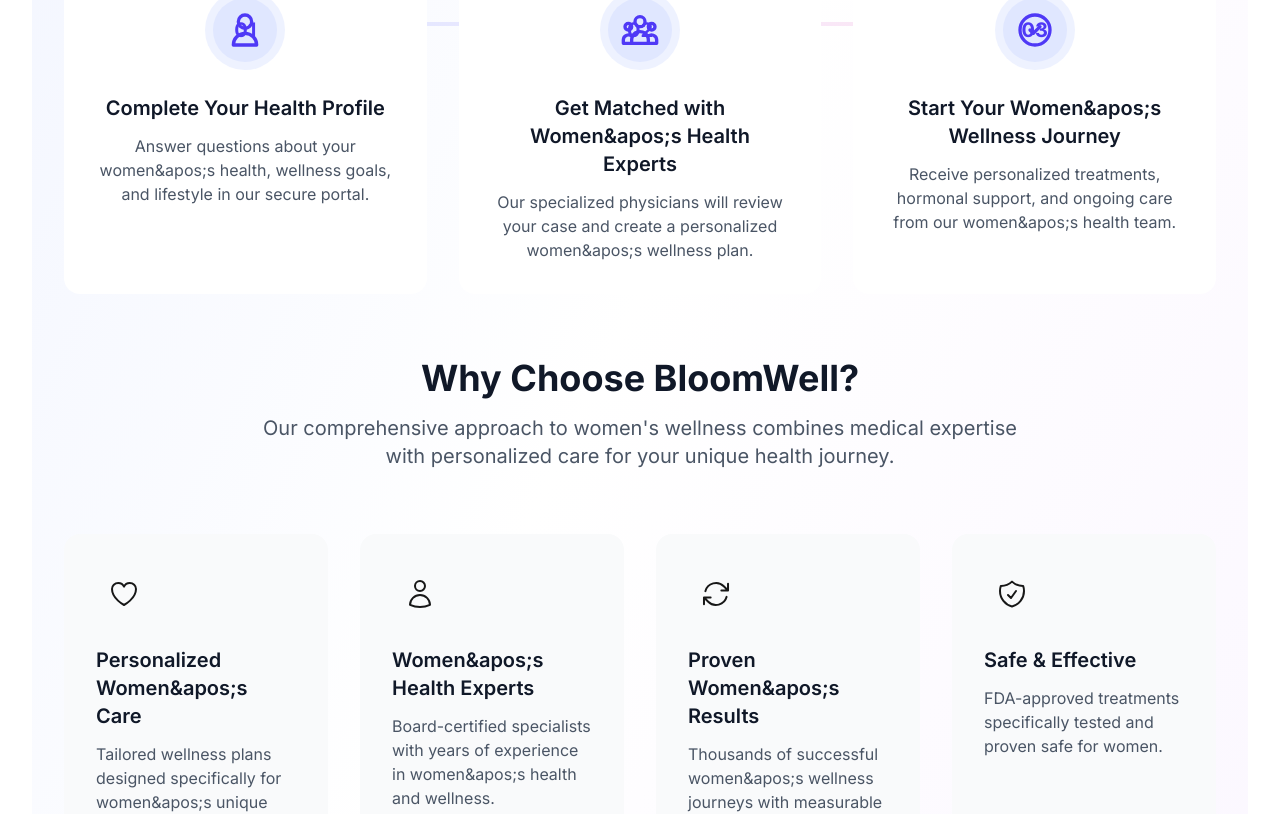
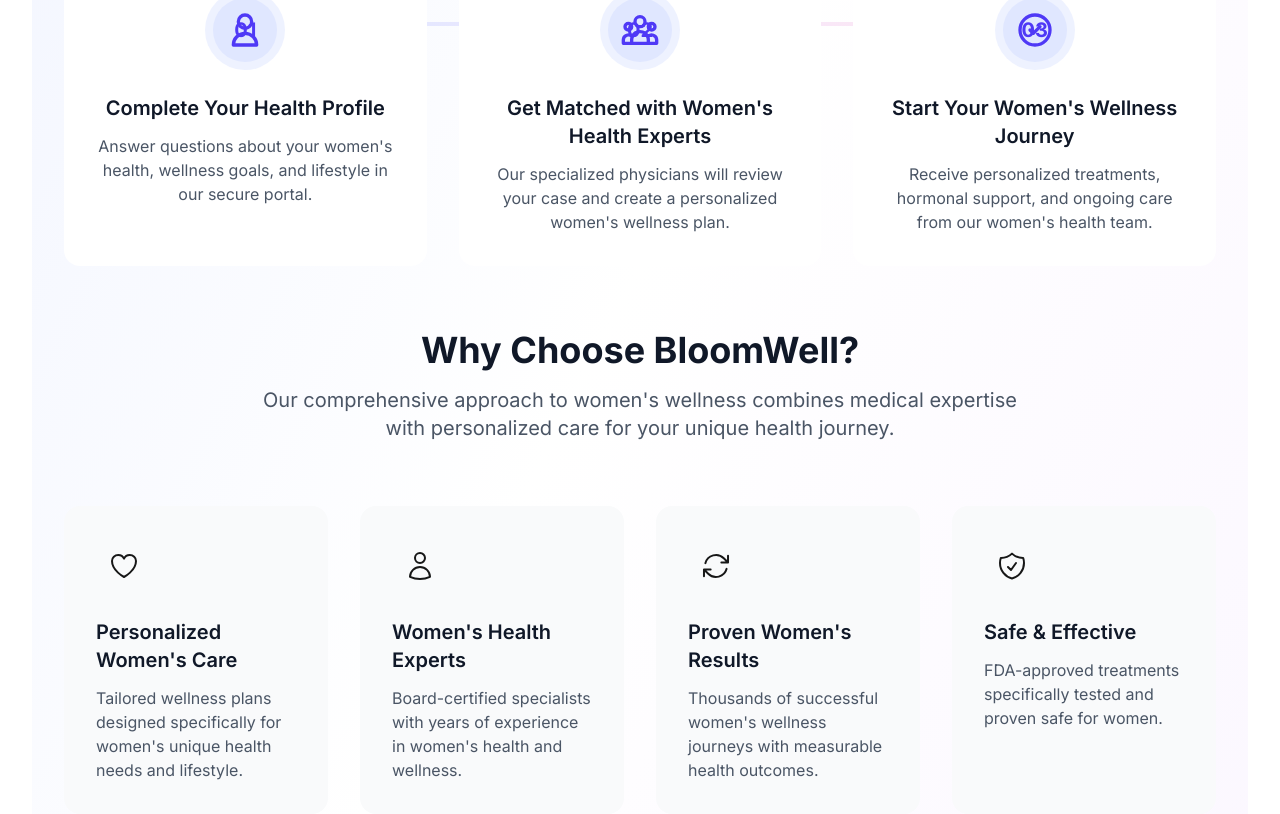
Before and after one commit to Jyoti-Technosoft/BloomWell, a Next.js app: page / in a window 1280 px wide. Shown: the part 1047-1861 px from the top of the page. Built offline with nearby package versions, Linux system fonts and the light colour scheme; no server answers.

Commit message:
Fix showing &apos;s

```diff
--- a/app/[treatment]/_components/treatment-content.tsx
+++ b/app/[treatment]/_components/treatment-content.tsx
@@ -83,7 +83,7 @@
       <div className="min-h-screen bg-linear-to-br from-gray-50 to-indigo-50">
         <div className="max-w-7xl mx-auto py-16 px-4 sm:px-6 lg:px-8 text-center">
           <h1 className="text-3xl font-extrabold text-gray-900">Treatment Not Found</h1>
-          <p className="mt-4 text-gray-600">The treatment you&apos;re looking for doesn&apos;t exist.</p>
+          <p className="mt-4 text-gray-600">The treatment you're looking for doesn't exist.</p>
           <Link href="/treatments" className="mt-6 inline-flex items-center text-indigo-600 hover:text-indigo-500">
             ← Back to Treatments
           </Link>
--- a/app/components/BookingModal.tsx
+++ b/app/components/BookingModal.tsx
@@ -732,7 +732,7 @@
             <li>1. Click &quot;Complete Booking&quot; to finalize your appointment</li>
             <li>2. Payment will be processed securely</li>
             {/* <li>3. You'll receive a confirmation email with consultation details</li> */}
-            <li>3. For video consultations, you&apos;ll receive a secure link 30 minutes before your appointment</li>
+            <li>3. For video consultations, you'll receive a secure link 30 minutes before your appointment</li>
             <li>4. The physician will review your information before the consultation</li>
           </ol>
         </div>
--- a/app/components/MedicalQuestionnaire.tsx
+++ b/app/components/MedicalQuestionnaire.tsx
@@ -379,7 +379,7 @@
           >
             <div className="text-center">
               <CalendarIcon className="h-12 w-12 text-indigo-600 mx-auto mb-4" />
-              <h3 className="text-xl font-semibold text-gray-900 mb-2">What&apos;s your birthday?</h3>
+              <h3 className="text-xl font-semibold text-gray-900 mb-2">What's your birthday?</h3>
               <p className="text-gray-600">We need to verify your age for medical eligibility</p>
             </div>
             <div>
@@ -496,12 +496,12 @@
                 <textarea
                   value={formData.currentlyUsingMedicines}
                   onChange={(e) => handleInputChange('currentlyUsingMedicines', e.target.value)}
-                  placeholder="e.g., Semaglutide 1mg, Tirzepatide 5mg, or describe what you&apos;re taking..."
+                  placeholder="e.g., Semaglutide 1mg, Tirzepatide 5mg, or describe what you're taking..."
                   rows={4}
                   className="w-full px-4 py-3 border border-gray-300 rounded-lg focus:ring-2 focus:ring-indigo-500 focus:border-transparent resize-none"
                 />
                 <p className="text-xs text-gray-500 mt-2">
-                  If you&apos;re not currently using any medicines, please write &quot;None&quot; or &quot;Not currently using any medicines&quot;
+                  If you're not currently using any medicines, please write &quot;None&quot; or &quot;Not currently using any medicines&quot;
                 </p>
               </div>
             </div>
--- a/app/components/TreatmentRecommendation.tsx
+++ b/app/components/TreatmentRecommendation.tsx
@@ -247,7 +247,7 @@
 
           {/* What's Included */}
           <div className="bg-indigo-50 rounded-lg p-6 mb-8">
-            <h4 className="font-semibold text-gray-900 mb-4">What&apos;s Included in Your Treatment</h4>
+            <h4 className="font-semibold text-gray-900 mb-4">What's Included in Your Treatment</h4>
             <div className="grid md:grid-cols-3 gap-4">
               <div className="flex items-start">
                 <TruckIcon className="h-5 w-5 text-indigo-600 mr-3 mt-0.5 shrink-0" />
--- a/app/global-error.tsx
+++ b/app/global-error.tsx
@@ -68,10 +68,10 @@
                 <strong>Try refreshing the page</strong> - Sometimes a simple reload fixes the issue
               </p>
               <p>
-                <strong>Check your internet connection</strong> - Ensure you&apos;re connected to the internet
+                <strong>Check your internet connection</strong> - Ensure you're connected to the internet
               </p>
               <p>
-                <strong>Clear browser cache</strong> - Clear your browser&apos;s cache and cookies
+                <strong>Clear browser cache</strong> - Clear your browser's cache and cookies
               </p>
               <p>
                 <strong>Contact support</strong> - If the problem persists, reach out to our support team
--- a/app/medicines/[medicineId]/page.tsx
+++ b/app/medicines/[medicineId]/page.tsx
@@ -155,7 +155,7 @@
         <div className="max-w-4xl mx-auto px-4 py-12">
           <div className="text-center">
             <h1 className="text-3xl font-bold text-gray-900 mb-4">Medicine Not Found</h1>
-            <p className="text-gray-600 mb-6">The medicine you&apos;re looking for doesn&apos;t exist.</p>
+            <p className="text-gray-600 mb-6">The medicine you're looking for doesn't exist.</p>
             <Link href="/treatments" className="text-indigo-600 hover:text-indigo-500">
               ← Back to Treatments
             </Link>
@@ -352,7 +352,7 @@
       <div className="min-h-screen bg-gray-50 flex items-center justify-center">
         <div className="text-center">
           <h1 className="text-2xl font-bold text-gray-900 mb-4">Medicine Not Found</h1>
-          <p className="text-gray-600 mb-8">The medicine you&apos;re looking for doesn&apos;t exist.</p>
+          <p className="text-gray-600 mb-8">The medicine you're looking for doesn't exist.</p>
           <button
             onClick={() => router.back()}
             className="inline-flex items-center px-4 py-2 bg-indigo-600 text-white rounded-md hover:bg-indigo-700"
--- a/app/page.tsx
+++ b/app/page.tsx
@@ -27,18 +27,18 @@
 
 const features = [
   {
-    name: 'Personalized Women&apos;s Care',
-    description: 'Tailored wellness plans designed specifically for women&apos;s unique health needs and lifestyle.',
+    name: "Personalized Women's Care",
+    description: "Tailored wellness plans designed specifically for women's unique health needs and lifestyle.",
     icon: HeartIcon,
   },
   {
-    name: 'Women&apos;s Health Experts',
-    description: 'Board-certified specialists with years of experience in women&apos;s health and wellness.',
+    name: "Women's Health Experts",
+    description: "Board-certified specialists with years of experience in women's health and wellness.",
     icon: UserIcon,
   },
   {
-    name: 'Proven Women&apos;s Results',
-    description: 'Thousands of successful women&apos;s wellness journeys with measurable health outcomes.',
+    name: "Proven Women's Results",
+    description: "Thousands of successful women's wellness journeys with measurable health outcomes.",
     icon: ArrowPathIcon,
   },
   {
@@ -105,7 +105,7 @@
                 variants={fadeInUp}
                 className="text-3xl md:text-4xl lg:text-5xl font-bold text-gray-900 leading-tight mb-6"
               >
-                Transform Your <span className="text-primary-600">Women&apos;s Health</span> Journey
+                Transform Your <span className="text-primary-600">Women's Health</span> Journey
               </motion.h1>
 
               <motion.p
@@ -213,7 +213,7 @@
               transition={{ delay: 0.1 }}
               className="text-xl text-gray-600 max-w-3xl mx-auto"
             >
-              Your women&apos;s health journey to better wellness in three simple steps
+              Your women's health journey to better wellness in three simple steps
             </motion.p>
           </div>
 
@@ -225,7 +225,7 @@
               {
                 number: '01',
                 title: 'Complete Your Health Profile',
-                description: 'Answer questions about your women&apos;s health, wellness goals, and lifestyle in our secure portal.',
+                description: "Answer questions about your women's health, wellness goals, and lifestyle in our secure portal.",
                 icon: (
                   <svg className="w-10 h-10 text-indigo-600" fill="none" stroke="currentColor" viewBox="0 0 24 24">
                     <path strokeLinecap="round" strokeLinejoin="round" strokeWidth="2" d="M16 7a4 4 0 11-8 0 4 4 0 018 0zM12 14a7 7 0 00-7 7h14a7 7 0 00-7-7z" />
@@ -234,8 +234,8 @@
               },
               {
                 number: '02',
-                title: 'Get Matched with Women&apos;s Health Experts',
-                description: 'Our specialized physicians will review your case and create a personalized women&apos;s wellness plan.',
+                title: "Get Matched with Women's Health Experts",
+                description: "Our specialized physicians will review your case and create a personalized women's wellness plan.",
                 icon: (
                   <svg className="w-10 h-10 text-indigo-600" fill="none" stroke="currentColor" viewBox="0 0 24 24">
                     <path strokeLinecap="round" strokeLinejoin="round" strokeWidth="2" d="M17 20h5v-2a3 3 0 00-5.356-1.857M17 20H7m10 0v-2c0-.656-.126-1.283-.356-1.857M7 20H2v-2a3 3 0 015.356-1.857M7 20v-2c0-.656.126-1.283.356-1.857m0 0a5.002 5.002 0 019.288 0M15 7a3 3 0 11-6 0 3 3 0 016 0zm6 3a2 2 0 11-4 0 2 2 0 014 0zM7 10a2 2 0 11-4 0 2 2 0 014 0z" />
@@ -244,8 +244,8 @@
               },
               {
                 number: '03',
-                title: 'Start Your Women&apos;s Wellness Journey',
-                description: 'Receive personalized treatments, hormonal support, and ongoing care from our women&apos;s health team.',
+                title: "Start Your Women's Wellness Journey",
+                description: "Receive personalized treatments, hormonal support, and ongoing care from our women's health team.",
                 icon: (
                   <svg className="w-10 h-10 text-indigo-600" fill="none" stroke="currentColor" viewBox="0 0 24 24">
                     <path strokeLinecap="round" strokeLinejoin="round" strokeWidth="2" d="M9 12l2 2 4-4m6 2a9 9 0 11-18 0 9 9 0 0118 0z" />
@@ -299,7 +299,7 @@
               transition={{ delay: 0.1 }}
               className="mt-4 text-xl text-gray-600 max-w-3xl mx-auto"
             >
-              Our comprehensive approach to women&apos;s wellness combines medical expertise with personalized care for your unique health journey.
+              Our comprehensive approach to women's wellness combines medical expertise with personalized care for your unique health journey.
             </motion.p>
           </div>
 
@@ -343,7 +343,7 @@
               transition={{ delay: 0.1 }}
               className="text-xl text-gray-600 max-w-3xl mx-auto"
             >
-              Experienced women&apos;s health professionals dedicated to your wellness and vitality journey
+              Experienced women's health professionals dedicated to your wellness and vitality journey
             </motion.p>
           </div>
 
@@ -420,7 +420,7 @@
           >
             <h2 className="text-3xl font-extrabold text-white sm:text-4xl">
               <span className="block">Ready to transform your wellness?</span>
-              <span className="block">Start your women&apos;s health journey today.</span>
+              <span className="block">Start your women's health journey today.</span>
             </h2>
             <p className="mt-4 text-xl text-indigo-100 max-w-3xl mx-auto">
               Join thousands of women who have achieved their health and wellness goals with our personalized approach.
--- a/app/physicians/[doctor]/page.tsx
+++ b/app/physicians/[doctor]/page.tsx
@@ -307,7 +307,7 @@
           <div className="p-8">
             <div className="text-center">
               <h3 className="text-2xl font-semibold text-gray-900 mb-4">Consultation Options</h3>
-              <p className="text-gray-600 mb-6">Choose how you&apos;d like to consult with Dr. {doctorData.name.split(' ').slice(1).join(' ')}</p>
+              <p className="text-gray-600 mb-6">Choose how you'd like to consult with Dr. {doctorData.name.split(' ').slice(1).join(' ')}</p>
 
               <div className="flex flex-col sm:flex-row gap-4 justify-center">
                 {shouldShowVideoCallButton() && (
--- a/app/profile/page.tsx
+++ b/app/profile/page.tsx
@@ -136,7 +136,7 @@
                     : session.user?.name || 'Your Profile'
                   }
                 </h1>
-                <p className="text-indigo-100">Women&apos;s Health Profile</p>
+                <p className="text-indigo-100">Women's Health Profile</p>
               </div>
             </div>
             {!isEditing && (
--- a/app/reviews/page.tsx
+++ b/app/reviews/page.tsx
@@ -385,7 +385,7 @@
                 Frequently Asked Questions
               </h2>
               <p className="mt-4 text-xl text-gray-500">
-                Have questions? We&apos;re here to help.
+                Have questions? We're here to help.
               </p>
             </div>
 
@@ -422,14 +422,14 @@
                 </Link>
               </div>
               <p className="mt-3 text-base text-gray-500">
-                Can&apos;t find what you&apos;re looking for?{' '}
+                Can't find what you're looking for?{' '}
                 <Link
                   href="mailto:info@yourclinic.com"
                   className="font-medium text-indigo-600 hover:text-indigo-500"
                 >
                   Email us
                 </Link>{' '}
-                and we&apos;ll get back to you as soon as possible.
+                and we'll get back to you as soon as possible.
               </p>
             </div>
           </div>
```
Also changed, not shown: app/unauthorized/page.tsx (+4 -4 lines).
